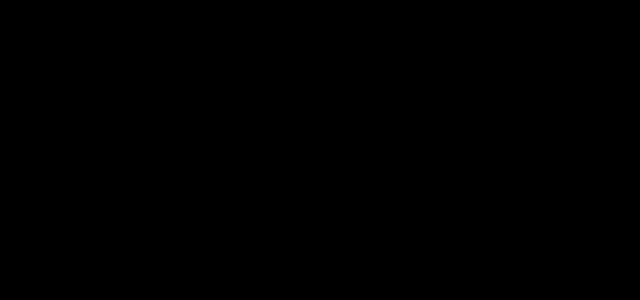
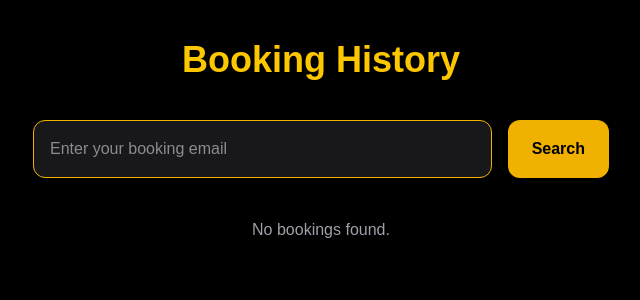
Before and after one commit to AditiGandhi2004/aasmati, a React (Vite) app: page /history in a window 1280 px wide. Before the commit this address had no page. Shown: the top 300 px of the page, without its empty margins (319-959 px from the left). Built offline with nearby package versions, Linux system fonts and the light colour scheme.

Commit message:
Add booking history page and navigation

```diff
--- a/src/App.jsx
+++ b/src/App.jsx
@@ -16,7 +16,7 @@
 import AdminDashboard from "./pages/AdminDashboard";
 import AdminPayments from "./pages/AdminPayments";
 import AdminBookings from "./pages/AdminBookings";
-
+import BookingHistory from "./pages/BookingHistory";
 
 function App() {
   return (
@@ -33,7 +33,10 @@
         <Route path="/signin" element={<Login />} />
 
         <Route path="/booking" element={<Booking />} />
-
+<Route
+  path="/history"
+  element={<BookingHistory />}
+/>
         <Route path="/summary" element={<BookingSummary />} />
 
         <Route path="/payment" element={<Payment />} />
--- a/src/components/Navbar.jsx
+++ b/src/components/Navbar.jsx
@@ -34,11 +34,15 @@
       name: "Home",
       path: "/",
     },
+
     {
       name: "Stays",
       path: "/stays",
     },
-
+     {
+    name: "Booking History",
+    path: "/history",
+  },
     {
       name: "Help",
       path: "/help",
--- a/src/pages/BookingHistory.jsx
+++ b/src/pages/BookingHistory.jsx
@@ -0,0 +1,123 @@
+import { useState } from "react";
+
+export default function BookingHistory() {
+  const [email, setEmail] = useState("");
+  const [bookings, setBookings] = useState([]);
+
+  const searchBookings = async () => {
+    if (!email) {
+      alert("Please enter your email");
+      return;
+    }
+
+    try {
+      const response = await fetch(
+        `${import.meta.env.VITE_API_URL}/api/bookings/history/${email}`
+      );
+
+      const data = await response.json();
+
+      if (data.success) {
+        setBookings(data.bookings);
+      } else {
+        alert("No bookings found.");
+      }
+    } catch (error) {
+      console.error(error);
+      alert("Server Error");
+    }
+  };
+
+  return (
+    <div className="min-h-screen bg-black text-white p-10">
+
+      <h1 className="text-4xl font-bold text-yellow-400 text-center mb-10">
+        Booking History
+      </h1>
+
+      <div className="max-w-xl mx-auto flex gap-4 mb-10">
+
+        <input
+          type="email"
+          placeholder="Enter your booking email"
+          value={email}
+          onChange={(e) => setEmail(e.target.value)}
+          className="flex-1 p-4 rounded-xl bg-zinc-900 border border-yellow-500"
+        />
+
+        <button
+          onClick={searchBookings}
+          className="bg-yellow-500 text-black px-6 rounded-xl font-semibold hover:bg-yellow-400"
+        >
+          Search
+        </button>
+
+      </div>
+
+      {bookings.length === 0 ? (
+        <p className="text-center text-zinc-400">
+          No bookings found.
+        </p>
+      ) : (
+        <div className="space-y-6">
+
+          {bookings.map((booking) => (
+
+            <div
+              key={booking._id}
+              className="bg-zinc-900 border border-yellow-500 rounded-2xl p-6"
+            >
+              <h2 className="text-2xl font-bold mb-4">
+                {booking.customerName}
+              </h2>
+
+              <p><strong>Email:</strong> {booking.email}</p>
+
+              <p><strong>Phone:</strong> {booking.phone}</p>
+
+              <p>
+                <strong>Check In:</strong>{" "}
+                {new Date(booking.checkIn).toLocaleDateString()}
+              </p>
+
+              <p>
+                <strong>Check Out:</strong>{" "}
+                {new Date(booking.checkOut).toLocaleDateString()}
+              </p>
+
+              <p>
+                <strong>Total Amount:</strong> ₹{booking.totalAmount}
+              </p>
+
+              <p className="mt-3">
+                <strong>Payment Status:</strong>{" "}
+                <span className="font-bold">
+                  {booking.paymentStatus}
+                </span>
+              </p>
+
+              <p className="mt-2">
+                <strong>Booking Status:</strong>{" "}
+                <span
+                  className={`font-bold ${
+                    booking.bookingStatus === "Confirmed"
+                      ? "text-green-400"
+                      : booking.bookingStatus === "Cancelled"
+                      ? "text-red-400"
+                      : "text-yellow-400"
+                  }`}
+                >
+                  {booking.bookingStatus}
+                </span>
+              </p>
+
+            </div>
+
+          ))}
+
+        </div>
+      )}
+
+    </div>
+  );
+}
```
